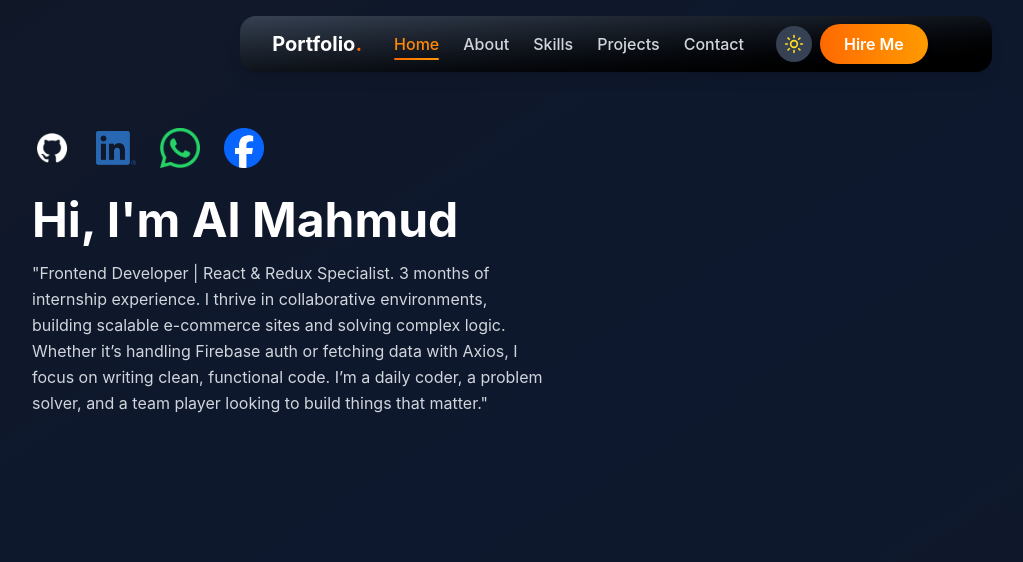
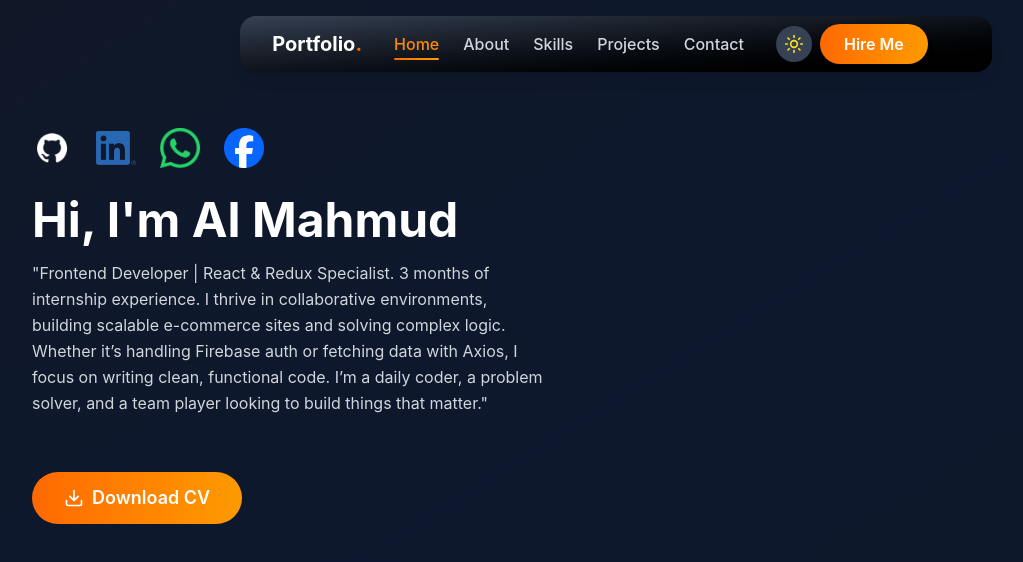
Before and after one commit to alma-mahmud/Portfolio_Website, a React (Vite) app: page / in a window 1280 px wide. Shown: the top 562 px of the page, without its empty margins (24-1047 px from the left). Built offline with nearby package versions, Linux system fonts and the light colour scheme.

Commit message:
Cv downloade projonto done

```diff
--- a/src/App.jsx
+++ b/src/App.jsx
@@ -1,5 +1,5 @@
 import React, { useEffect, useState } from 'react'
-import AOS from 'aos'
+import AOS, { refresh } from 'aos'
 import 'aos/dist/aos.css'
 import Navber from './components/Navber'
 import Hero from './components/Hero'
@@ -15,6 +15,10 @@ function App() {
     });
     document.documentElement.classList.add('dark');
   }, [])
+
+  useEffect(() => {
+    AOS, refresh()
+  }, [darkMode])
 
   const toggleDarkMode = () => {
     const newMode = !darkMode;
--- a/src/components/Hero.jsx
+++ b/src/components/Hero.jsx
@@ -2,6 +2,8 @@ import github from '../assets/Hero/Github.png'
 import Linkedin from '../assets/Hero/Linkedin.png'
 import whatsapp from '../assets/Hero/whatsapp.png'
 import facebook from '../assets/Hero/facebook.png'
+import CV from '../assets/Hero/CV.pdf'
+import { DownloadIcon } from 'lucide-react'
 
 const Hero = ({darkMode}) => {
     const socialIcons = [
@@ -26,7 +28,7 @@ const Hero = ({darkMode}) => {
         decorativeCircle: 'bg-orange-400 opacity-20',
     };
 
-    const theme = darkMode ? darkTheme : darkTheme ;
+    const theme = darkMode ? darkTheme : lightTheme ;
   return (
     <div className='relative overflow-hidden min-h-screen flex flex-col'>
         <section
@@ -72,8 +74,17 @@ const Hero = ({darkMode}) => {
                         "Frontend Developer | React & Redux Specialist. 3 months of internship experience. I thrive in collaborative environments, building scalable e-commerce sites and solving complex logic. Whether it’s handling Firebase auth or fetching data with Axios, I focus on writing clean, functional code. I’m a daily coder, a problem solver, and a team player looking to build things that matter."
                     </p>
                     {/* Button */}
-                    <div>
-
+                    <div className='w-full pt-4 sm:pt-6'>
+                        <div className='flex flex-col sm:flex-row justify-center lg:justify-start gap-3 sm:gap-4'
+                        data-aos='fade-up'
+                        data-aos-delay='700'>
+                            <a href={CV} download className='w-full sm:w-auto'>
+                                <button className='w-full sm:w-auto inline-flex items-center justify-center text-white bg-linear-to-r from-orange-500 to-amber-500 border-0 py-3 px-6 sm:px-8 hover:shadow-[0_0_40Px_rgb(155,165,0,0.7)] rounded-full text-base sm:text-lg font-semibold transition-all duration-300 transform'>
+                                    <DownloadIcon className='w-4 h-4 sm:h-5 sm:w-5 mr-2'/>
+                                    Download CV
+                                </button>
+                            </a>
+                        </div>
                     </div>
                 </div>
             </div>
```
